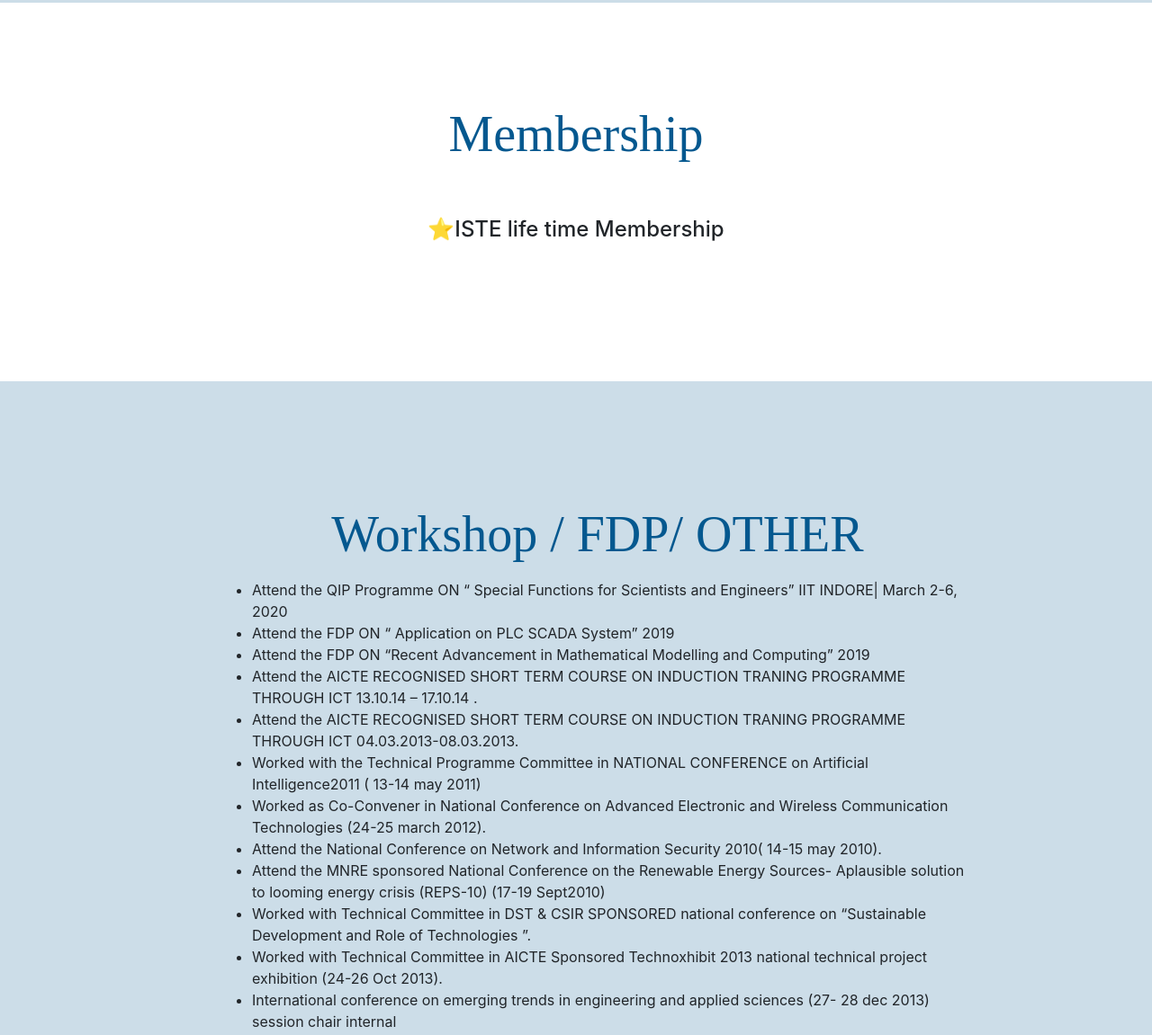
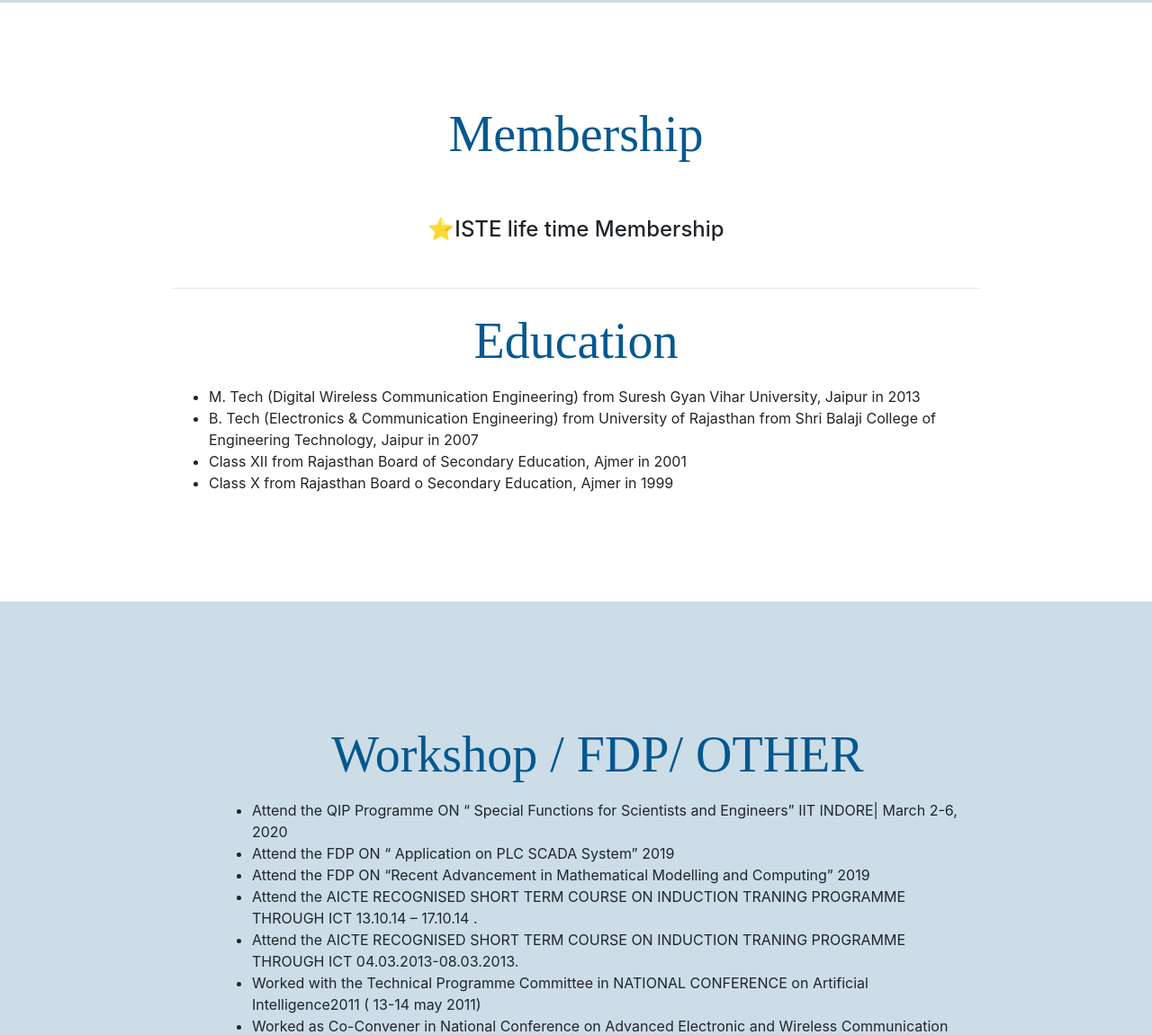
Before and after one commit to rcewjaipur/roshan-jain-sir, a plain HTML site: page index.html in a window 1280 px wide. Shown: the part 566-1717 px from the top of the page at 90% size. Drawn offline with nearby package versions, Linux system fonts and the light colour scheme.

Commit message:
added footer

```diff
--- a/css/styles.css
+++ b/css/styles.css
@@ -7,7 +7,7 @@ h1{
 h2,h3,h6{
   color: #04588f;
 }
-#title, #workshops {
+#title, #workshops,#contact {
   background-color: #ccdde8;
   position: relative;
   text-align: left;
--- a/index.html
+++ b/index.html
@@ -60,6 +60,16 @@
 
     <h4 style="margin:50px 0;">⭐ISTE life time Membership</h4>
   </Center>
+  <hr>
+  <center>
+    <h1>Education</h1>
+  </center>
+    <ul>
+      <li>M. Tech (Digital Wireless Communication Engineering) from Suresh Gyan Vihar University, Jaipur in 2013</li>
+      <li>B. Tech (Electronics & Communication Engineering) from University of Rajasthan from Shri Balaji College of Engineering Technology, Jaipur in 2007</li>
+      <li>Class XII from Rajasthan Board of Secondary Education, Ajmer in 2001</li>
+      <li>Class X from Rajasthan Board o Secondary Education, Ajmer in 1999</li>
+    </ul>
 </section>
 <!-- Workshop / FDP/ OTHER starts -->
 <section id="workshops">
@@ -209,7 +219,10 @@
 </div>
 </section>
 <!-- publication ends -->
+<section id="contact">
 
+  <p class="text-center" style="font-size:1em;">© 2021 Roshan Jain.</p>
 
+</section>
   </body>
 </html>
```
